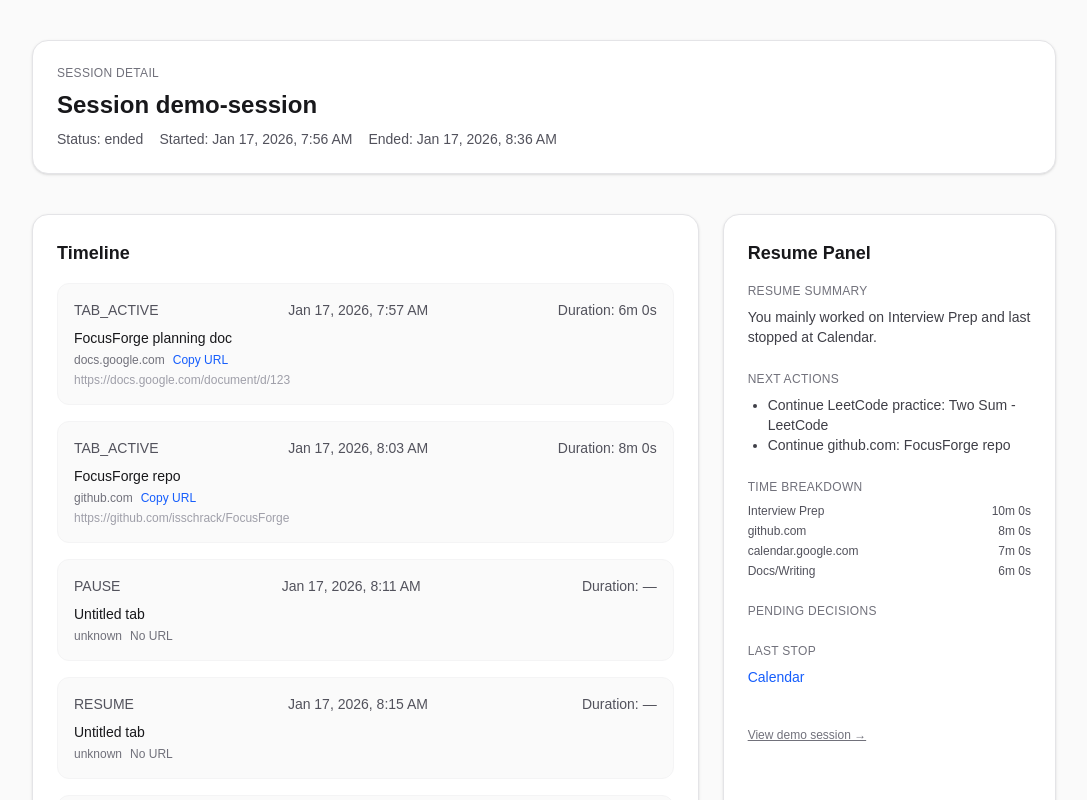
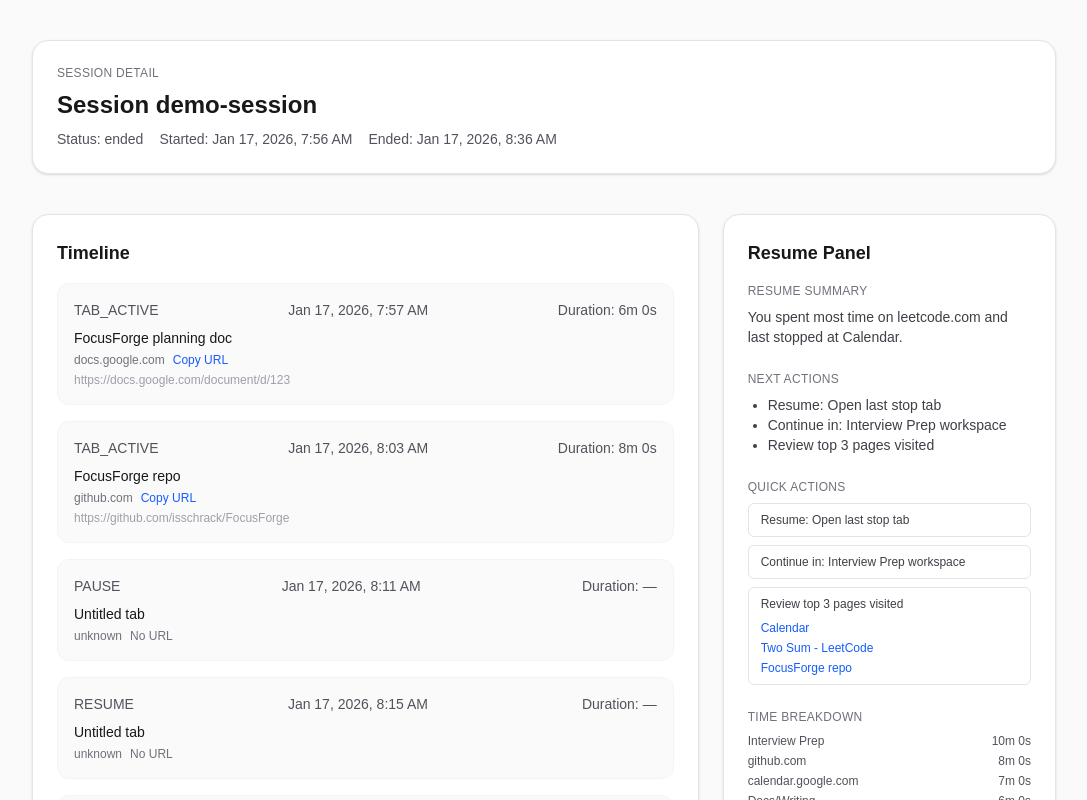
Before and after one commit to stripathy1999/FocusForge, a Next.js app: page /session/demo in a window 1280 px wide. Shown: the top 800 px of the page, without its empty margins (96-1183 px from the left). Built offline with nearby package versions, Linux system fonts and the light colour scheme.

Commit message:
Add quick actions and background toggle

```diff
--- a/app/session/_components/SessionDetail.tsx
+++ b/app/session/_components/SessionDetail.tsx
@@ -1,6 +1,7 @@
 "use client";
 
 import Link from "next/link";
+import { useState } from "react";
 
 import { ComputedSummary, Session } from "@/lib/types";
 
@@ -37,6 +38,7 @@
   const timeline = computedSummary.timeline.filter(
     (event) => event.type !== "STOP",
   );
+  const [showBackground, setShowBackground] = useState(false);
 
   const handleReopen = (urls: string[]) => {
     window.postMessage({ type: "FOCUSFORGE_REOPEN", urls }, "*");
@@ -118,6 +120,16 @@
 
             <div className="rounded-2xl border border-zinc-200 bg-white p-6 shadow-sm">
               <h2 className="text-lg font-semibold">Workspaces</h2>
+              {computedSummary.background && (
+                <label className="mt-3 inline-flex items-center gap-2 text-xs text-zinc-600">
+                  <input
+                    type="checkbox"
+                    checked={showBackground}
+                    onChange={(event) => setShowBackground(event.target.checked)}
+                  />
+                  Show Background/Auth (hidden by default)
+                </label>
+              )}
               <div className="mt-4 grid gap-4 md:grid-cols-2">
                 {computedSummary.domains.length === 0 ? (
                   <p className="text-sm text-zinc-500">
@@ -169,6 +181,40 @@
                     </div>
                   ))
                 )}
+                {showBackground && computedSummary.background && (
+                  <div className="rounded-xl border border-dashed border-zinc-200 bg-white p-4">
+                    <div className="flex items-center justify-between text-sm">
+                      <div>
+                        <span className="font-semibold">
+                          {computedSummary.background.label}
+                        </span>
+                        <span className="ml-2 text-xs text-zinc-400">
+                          {computedSummary.background.domains.join(", ")}
+                        </span>
+                      </div>
+                      <span className="text-zinc-600">
+                        {formatDuration(computedSummary.background.timeSec)}
+                      </span>
+                    </div>
+                    <div className="mt-3 flex flex-col gap-1 text-xs text-zinc-600">
+                      {computedSummary.background.topUrls.length === 0 ? (
+                        <span>No URLs captured.</span>
+                      ) : (
+                        computedSummary.background.topUrls.map((url) => (
+                          <a
+                            key={url}
+                            href={url}
+                            target="_blank"
+                            rel="noreferrer"
+                            className="truncate text-blue-600 underline-offset-4 hover:underline"
+                          >
+                            {url}
+                          </a>
+                        ))
+                      )}
+                    </div>
+                  </div>
+                )}
               </div>
             </div>
           </div>
@@ -191,6 +237,60 @@
                     <li key={item}>{item}</li>
                   ))}
                 </ul>
+              </div>
+              <div>
+                <p className="text-xs uppercase tracking-wide text-zinc-500">
+                  Quick Actions
+                </p>
+                <div className="mt-2 flex flex-col gap-2 text-xs">
+                  <button
+                    type="button"
+                    className="rounded-md border border-zinc-200 px-3 py-2 text-left text-zinc-700 hover:bg-zinc-50"
+                    onClick={() =>
+                      computedSummary.lastStop?.url
+                        ? handleReopen([computedSummary.lastStop.url])
+                        : null
+                    }
+                    disabled={!computedSummary.lastStop?.url}
+                  >
+                    Resume: Open last stop tab
+                  </button>
+                  <button
+                    type="button"
+                    className="rounded-md border border-zinc-200 px-3 py-2 text-left text-zinc-700 hover:bg-zinc-50"
+                    onClick={() =>
+                      computedSummary.domains[0]?.topUrls?.length
+                        ? handleReopen(computedSummary.domains[0].topUrls)
+                        : null
+                    }
+                    disabled={!computedSummary.domains[0]?.topUrls?.length}
+                  >
+                    Continue in: {computedSummary.domains[0]?.label ?? "Top"}{" "}
+                    workspace
+                  </button>
+                  <div className="rounded-md border border-zinc-200 px-3 py-2 text-zinc-700">
+                    <div className="text-xs font-medium">
+                      Review top 3 pages visited
+                    </div>
+                    <div className="mt-2 space-y-1 text-xs text-zinc-600">
+                      {computedSummary.topPages.length === 0 ? (
+                        <p>No pages yet.</p>
+                      ) : (
+                        computedSummary.topPages.map((page) => (
+                          <button
+                            key={page.url}
+                            type="button"
+                            className="block w-full truncate text-left text-blue-600 underline-offset-4 hover:underline"
+                            title={page.url}
+                            onClick={() => handleReopen([page.url])}
+                          >
+                            {page.title}
+                          </button>
+                        ))
+                      )}
+                    </div>
+                  </div>
+                </div>
               </div>
               <div>
                 <p className="text-xs uppercase tracking-wide text-zinc-500">
--- a/lib/grouping.ts
+++ b/lib/grouping.ts
@@ -1,10 +1,12 @@
 import {
   ComputedSummary,
   AnalysisResult,
+  BackgroundSummary,
   DomainSummary,
   Event,
   Session,
   TimelineEvent,
+  TopPage,
   TimeBreakdownItem,
 } from "@/lib/types";
 
@@ -42,34 +44,32 @@
 ): ComputedSummary {
   const sorted = [...events].sort((a, b) => a.ts - b.ts);
   const timeline = addDurations(session, sorted);
-  const { domains, backgroundTimeSec } = summarizeDomains(timeline);
+  const { domains, background } = summarizeDomains(timeline);
   const recentEntries = getRecentEntries(timeline);
+  const topPages = getTopPages(timeline, 3);
   const lastStop = [...timeline]
     .reverse()
     .find((event) => event.type === "TAB_ACTIVE");
   const topDomain = domains[0];
   const lastStopLabel = lastStop?.title || lastStop?.url || "your last tab";
   const fallbackResumeSummary = topDomain
-    ? `You mainly worked on ${topDomain.label} and last stopped at ${lastStopLabel}.`
+    ? `You spent most time on ${topDomain.domain} and last stopped at ${lastStopLabel}.`
     : DEFAULT_RESUME_SUMMARY;
   const fallbackNextActions = topDomain
-    ? domains
-        .slice(0, 2)
-        .map((domain) =>
-          formatAction(
-            domain.domain,
-            domain.label,
-            domain.timeSec,
-            recentEntries.get(domain.domain),
-          ),
-        )
+    ? [
+        "Resume: Open last stop tab",
+        `Continue in: ${topDomain.label} workspace`,
+        "Review top 3 pages visited",
+      ]
     : ["(placeholder) Capture next actions after analysis."];
-  const timeBreakdown = buildTimeBreakdown(domains, backgroundTimeSec);
+  const timeBreakdown = buildTimeBreakdown(domains, background?.timeSec ?? 0);
 
   return {
     timeline,
     domains,
+    background,
     timeBreakdown,
+    topPages,
     lastStop: lastStop
       ? { url: lastStop.url, title: lastStop.title, ts: lastStop.ts }
       : undefined,
@@ -114,11 +114,13 @@
 
 function summarizeDomains(timeline: TimelineEvent[]): {
   domains: DomainSummary[];
-  backgroundTimeSec: number;
+  background?: BackgroundSummary;
 } {
   const domainMap = new Map<string, DomainSummary>();
   const urlRecency = new Map<string, string[]>();
   let backgroundTimeSec = 0;
+  const backgroundUrls: string[] = [];
+  const backgroundDomains = new Set<string>();
 
   for (const event of timeline) {
     if (event.type !== "TAB_ACTIVE") {
@@ -128,6 +130,10 @@
     const domain = event.domain ?? safeDomain(event.url);
     if (isIgnoredDomain(domain)) {
       backgroundTimeSec += event.durationSec ?? 0;
+      backgroundDomains.add(domain);
+      if (event.url && !backgroundUrls.includes(event.url)) {
+        backgroundUrls.unshift(event.url);
+      }
       continue;
     }
     const duration = event.durationSec ?? 0;
@@ -155,7 +161,16 @@
   const domains = Array.from(domainMap.values()).sort(
     (a, b) => b.timeSec - a.timeSec,
   );
-  return { domains, backgroundTimeSec };
+  const background =
+    backgroundTimeSec > 0
+      ? {
+          label: "Background/Auth",
+          timeSec: backgroundTimeSec,
+          topUrls: backgroundUrls.slice(0, 5),
+          domains: Array.from(backgroundDomains),
+        }
+      : undefined;
+  return { domains, background };
 }
 
 function safeDomain(url: string): string {
@@ -232,3 +247,30 @@
   }
   return items.slice(0, 4);
 }
+
+function getTopPages(timeline: TimelineEvent[], limit: number): TopPage[] {
+  const pages: TopPage[] = [];
+  const seen = new Set<string>();
+  for (const event of [...timeline].reverse()) {
+    if (event.type !== "TAB_ACTIVE") {
+      continue;
+    }
+    const domain = event.domain ?? safeDomain(event.url);
+    if (isIgnoredDomain(domain)) {
+      continue;
+    }
+    if (!event.url || seen.has(event.url)) {
+      continue;
+    }
+    seen.add(event.url);
+    pages.push({
+      url: event.url,
+      title: event.title || event.url,
+      domain,
+    });
+    if (pages.length >= limit) {
+      break;
+    }
+  }
+  return pages;
+}
```
Also changed, not shown: lib/types.ts (+15 -0 lines).
